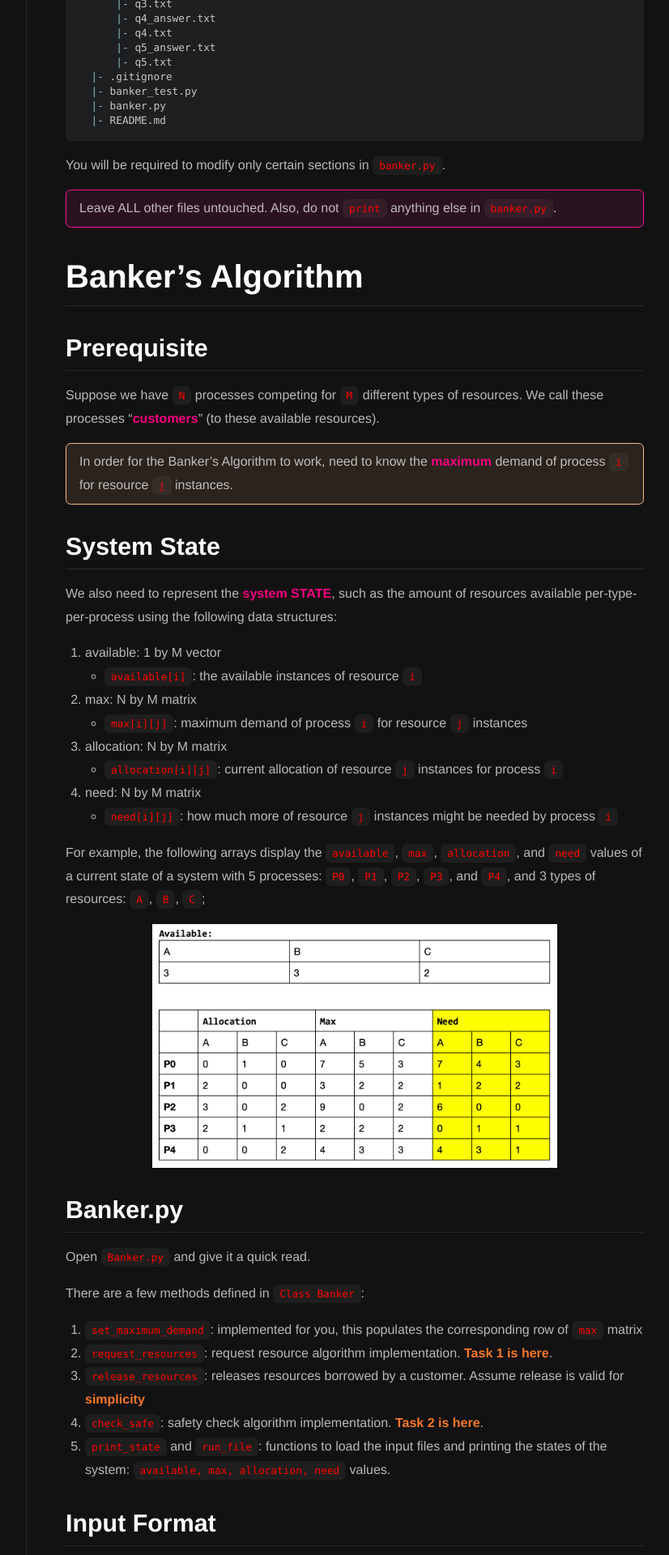
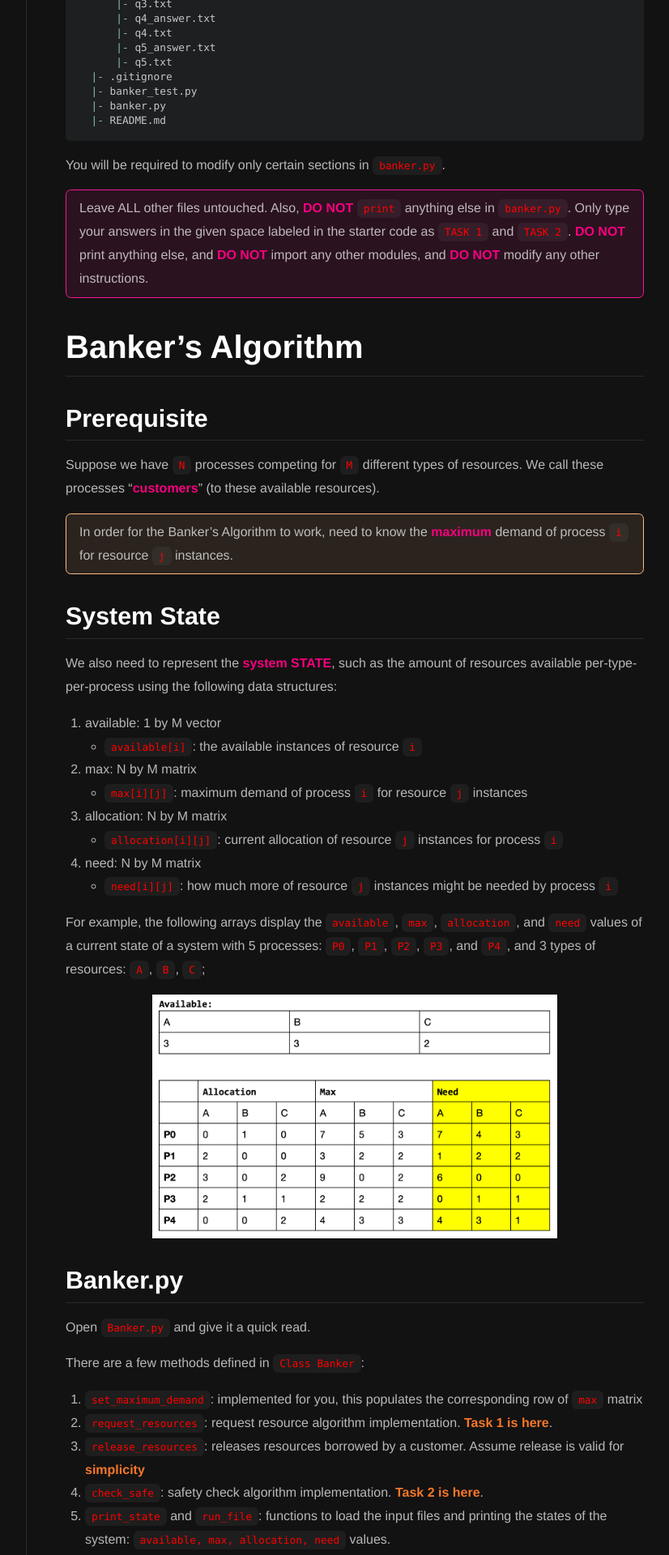
Before and after one commit to natalieagus/50005-2023, a Jekyll site: the page built from _os_labs/lab3_introduction.md, in a window 1280 px wide. Shown: the part 1624-3544 px from the top of the page at 81% size, without its empty margins (217-1043 px from the left). Built offline with Jekyll 4.4.1, drawn with Linux system fonts in a browser that asks for light colours; nearby versions of some CDN libraries; some of the changed text lies outside the part shown.

Commit message:
feat: warning to not import other modules than what's given, do not change interface, etc

```diff
--- a/_os_labs/lab3_introduction.md
+++ b/_os_labs/lab3_introduction.md
@@ -77,7 +77,7 @@ lab_banker/
 
 You will be required to modify only certain sections in `banker.py`.
 
-Leave ALL other files untouched. Also, do not `print` anything else in `banker.py`.
+Leave ALL other files untouched. Also, <span style="color:#f7007f;"><b>DO NOT</b></span> `print` anything else in `banker.py`. Only type your answers in the given space labeled in the starter code as `TASK 1` and `TASK 2`. <span style="color:#f7007f;"><b>DO NOT</b></span> print anything else, and <span style="color:#f7007f;"><b>DO NOT</b></span> import any other modules, and <span style="color:#f7007f;"><b>DO NOT</b></span> modify any other instructions.
 {:.error}
 
 # Banker's Algorithm
```
